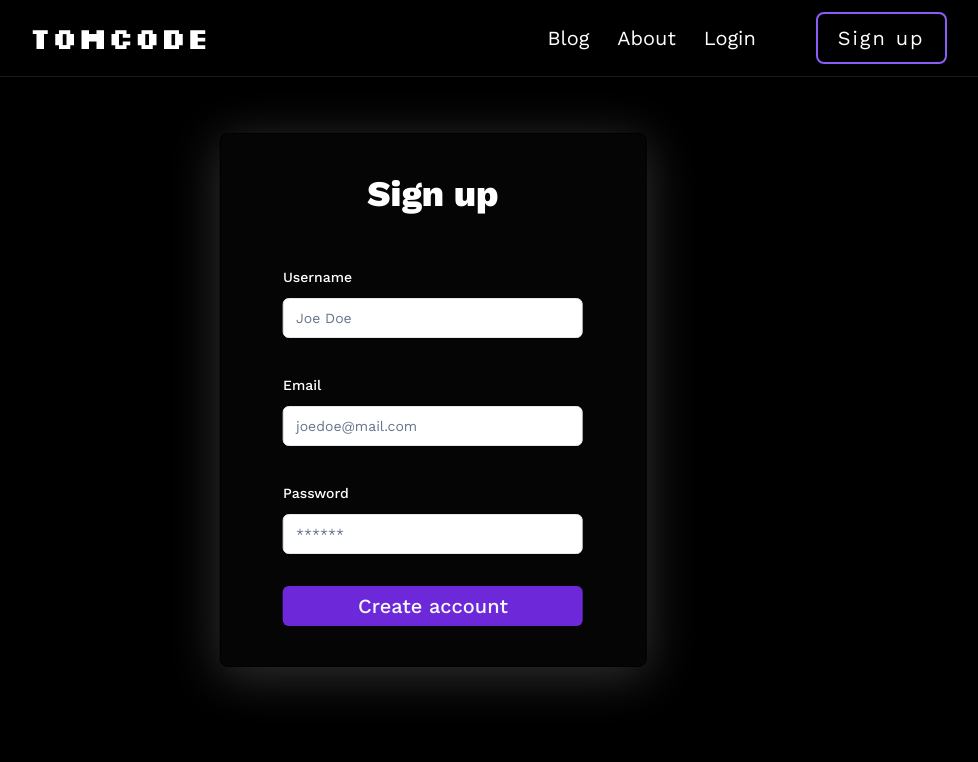
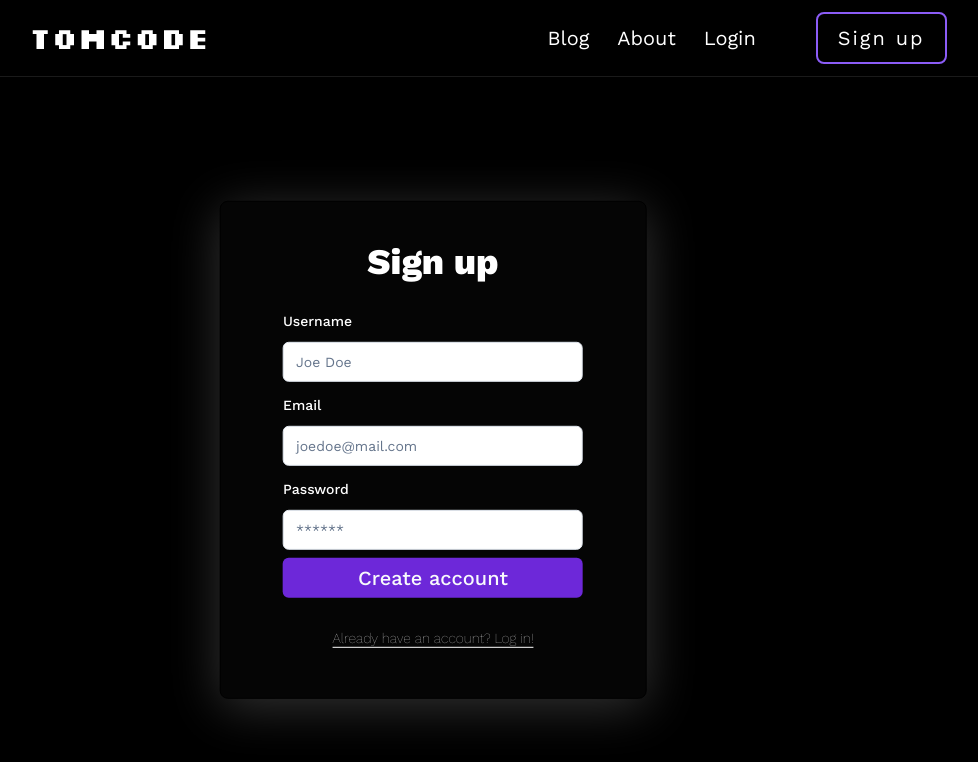
Before and after one commit to TomosZZZ/blog, a Next.js app: page /auth/signup in a window 1280 px wide. Shown: the top 762 px of the page, without its empty margins (207-1185 px from the left). Built offline with nearby package versions, Linux system fonts and the light colour scheme.

Commit message:
feat: Apply signup logic in signup form, create form message component

```diff
--- /dev/null
+++ b/features/auth/components/form-message.tsx
@@ -0,0 +1,21 @@
+import { FaTimesCircle, FaCheckCircle } from "react-icons/fa";
+
+interface FormMessageProps {
+  message: string;
+  type: "error" | "success";
+}
+
+export const FormMessage = ({ message, type }: FormMessageProps) => {
+  return (
+    <div
+      className={`w-full border-2 my-2 py-2 px-4 rounded-lg flex items-center gap-2   ${
+        type === "error"
+          ? "bg-red-400/[.70] border-red-900"
+          : "bg-emerald-500/[.70] border-emerald-700 "
+      } `}
+    >
+      {type === "error" ? <FaTimesCircle /> : <FaCheckCircle />}
+      <p className="text-sm">{message}</p>
+    </div>
+  );
+};
--- a/features/auth/components/signup-form.tsx
+++ b/features/auth/components/signup-form.tsx
@@ -1,106 +1,158 @@
-'use client'
+"use client";
 
-import { Card } from '@/components/ui/card'
+import { Card } from "@/components/ui/card";
 import {
   Form,
   FormControl,
   FormField,
   FormItem,
   FormLabel,
-	FormMessage,
-} from '@/components/ui/form'
-import { useForm } from 'react-hook-form'
-import SignupFormSchema from '../schemas/signup-form-schema'
-import { z } from 'zod'
-import { zodResolver } from '@hookform/resolvers/zod'
-import { Input } from '@/components/ui/input'
-import { Button } from '@/components/ui/button'
+  FormMessage as FormFieldsMessage,
+} from "@/components/ui/form";
+import { useState } from "react";
+import { useForm } from "react-hook-form";
+import { signUpSchema } from "../schemas/signup-schema";
+import { zodResolver } from "@hookform/resolvers/zod";
+import { Input } from "@/components/ui/input";
+import { Button } from "@/components/ui/button";
+import { SignupDto } from "../dto";
+import { FormMessage } from "./form-message";
+import Link from "next/link";
 
-type SignupFormData = z.infer<typeof SignupFormSchema>
+interface FormStatus {
+  message: string;
+  type: "error" | "success" | "idle" | "loading";
+}
 
 const SignupForm = () => {
-	const form = useForm<SignupFormData>({
-		resolver: zodResolver(SignupFormSchema),
+  const [formStatus, setFormStatus] = useState<FormStatus>({
+    message: "",
+    type: "idle",
+  });
+  const form = useForm<SignupDto>({
+    resolver: zodResolver(signUpSchema),
     defaultValues: {
-			email: '',
-			username: '',
-			password: '',
+      email: "",
+      username: "",
+      password: "",
     },
-	})
+  });
 
-	const submitHandler = (data: SignupFormData) => {
-		console.log(data)
+  const submitHandler = async (data: SignupDto) => {
+    try {
+      setFormStatus({ message: "", type: "loading" });
+      const res = await fetch("/api/auth/register", {
+        method: "POST",
+        body: JSON.stringify(data),
+        headers: {
+          "Content-Type": "application/json",
+        },
+      });
+
+      const resData = await res.json();
+
+      if (!res.ok) {
+        setFormStatus({ message: resData.message, type: "error" });
+        return;
       }
+      setFormStatus({ message: resData.message, type: "success" });
+      form.reset();
+    } catch (error) {
+      if (error instanceof Error) {
+        setFormStatus({ message: error.message, type: "error" });
+      } else {
+        setFormStatus({ message: "An unknown error occurred", type: "error" });
+      }
+    }
+  };
 
   return (
-		<Card className='lg:w-1/3 md:w-1/2 w-[80%] max-w-[500px] absolute top-1/2 left-1/2 -translate-x-1/2 -translate-y-1/2 bg-[#050505] border-black py-10  shadow-[0_8px_50px_rgb(255,255,255,0.2)] text-white flex flex-col items-center gap-12'>
-			<h1 className='text-4xl font-extrabold  text-center up '>Sign up</h1>
+    <Card className="lg:w-1/3 md:w-1/2 w-[80%] max-w-[500px] absolute top-1/2 left-1/2 -translate-x-1/2 -translate-y-[40%] bg-[#050505] border-black sm:py-10 py-5   shadow-[0_8px_50px_rgb(255,255,255,0.2)] text-white flex flex-col items-center gap-2 sm:gap-6">
+      <h1 className="sm:text-4xl text-2xl font-extrabold  text-center up ">
+        Sign up
+      </h1>
       <Form {...form}>
         <form
           onSubmit={form.handleSubmit(submitHandler)}
-					className='lg:w-1/2 sm:w-4/5 w-[90%]  sm:min-w-[300px] min-w-[250px]  flex flex-col gap-8 text-lg '>
+          className="lg:w-1/2 sm:w-4/5 w-[95%]  sm:min-w-[300px] min-w-[250px]  flex flex-col gap-2 text-lg "
+        >
           <FormField
             control={form.control}
-						name='username'
+            name="username"
             render={({ field }) => (
               <FormItem>
                 <FormLabel>Username</FormLabel>
                 <FormControl>
                   <Input
-										className='text-black'
-										placeholder='Joe Doe'
+                    className="text-black"
+                    placeholder="Joe Doe"
                     {...field}
                   />
                 </FormControl>
-								<FormMessage />
+                <FormFieldsMessage />
               </FormItem>
             )}
           />
           <FormField
             control={form.control}
-						name='email'
+            name="email"
             render={({ field }) => (
               <FormItem>
                 <FormLabel>Email</FormLabel>
                 <FormControl>
                   <Input
-										className='text-black'
-										type='email'
-										placeholder='joedoe@mail.com'
+                    className="text-black"
+                    type="email"
+                    placeholder="joedoe@mail.com"
                     {...field}
                   />
                 </FormControl>
-								<FormMessage />
+                <FormFieldsMessage />
               </FormItem>
             )}
           />
           <FormField
             control={form.control}
-						name='password'
+            name="password"
             render={({ field }) => (
               <FormItem>
                 <FormLabel>Password</FormLabel>
                 <FormControl>
                   <Input
-										className='text-black'
-										placeholder='******'
-										type='password'
+                    className="text-black"
+                    placeholder="******"
+                    type="password"
                     {...field}
                   />
                 </FormControl>
-								<FormMessage />
+                <FormFieldsMessage />
               </FormItem>
             )}
           />
+          {formStatus.type === "error" && (
+            <FormMessage message={formStatus.message} type="error" />
+          )}
+          {formStatus.type === "success" && (
+            <FormMessage message={formStatus.message} type="success" />
+          )}
+
           <Button
-						type='submit'
-						className='bg-violet-700 text-xl hover:bg-violet-900'>
+            disabled={formStatus.type === "loading"}
+            type="submit"
+            className="bg-violet-700 text-xl hover:bg-violet-900"
+          >
             Create account
           </Button>
+
+          <Link href="/auth/login" className="text-center mt-3">
+            <Button className="text-white font-thin underline" variant={"link"}>
+              Already have an account? Log in!
+            </Button>
+          </Link>
         </form>
       </Form>
     </Card>
-	)
-}
+  );
+};
 
-export default SignupForm
+export default SignupForm;
```
Lines whose indentation alone changed are shown as unchanged.
